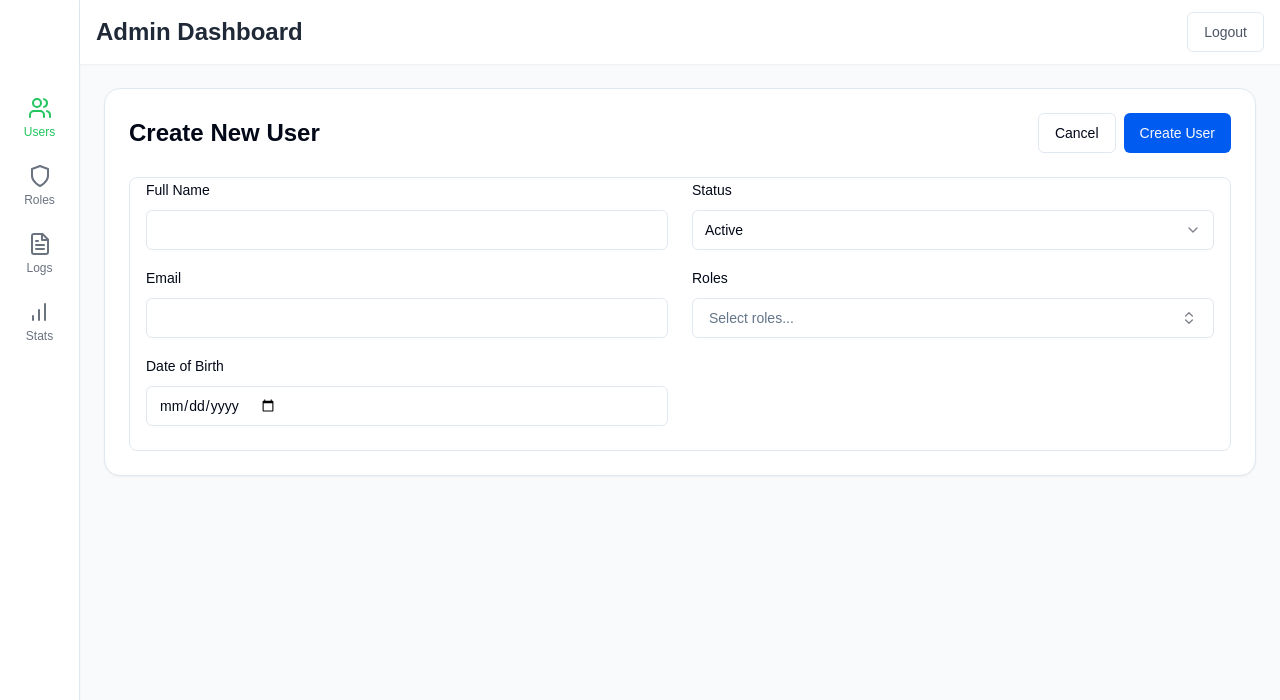
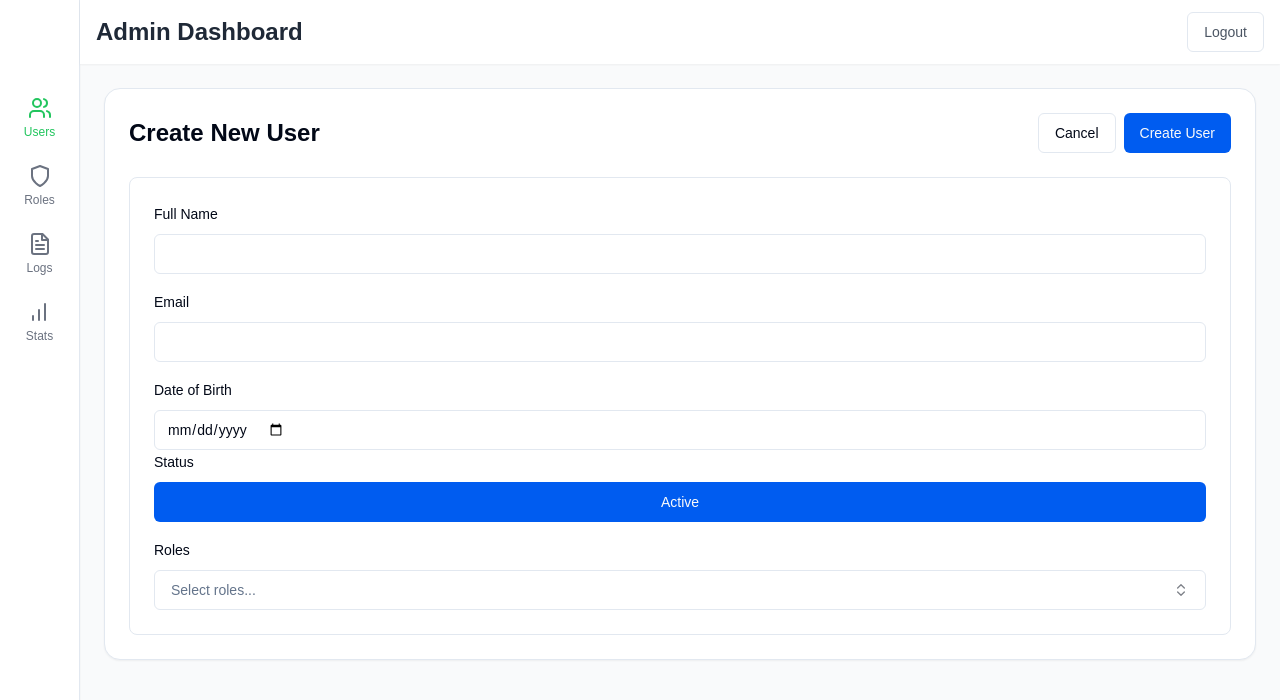
Before and after one commit to Ondrecho/BankWise, a Next.js app: page /admin/users/new in a window 1280 px wide. Shown: the top 700 px of the page. Built offline with nearby package versions, Linux system fonts and the light colour scheme.

Commit message:
add button for user status and fix info cols

```diff
--- a/src/app/admin/users/[id]/info/page.tsx
+++ b/src/app/admin/users/[id]/info/page.tsx
@@ -68,10 +68,7 @@ export default function UserInfoPage() {
             </Tabs>
 
             {/* Actual form for Personal Info */}
-            <div
-                className="grid grid-cols-1 md:grid-cols-2 gap-6 items-start"
-                style={{gridTemplateColumns: '75% 25%'}}
-            >
+            <div className="grid grid-cols-1 md:grid-cols-[2fr_1fr] items-start">
                 <UserForm
                     user={selectedUser}
                     roles={availableRoles}
--- a/src/features/admin-users/components/UserForm.tsx
+++ b/src/features/admin-users/components/UserForm.tsx
@@ -6,6 +6,7 @@ import { Label } from '@/components/ui/label';
 import { Select, SelectContent, SelectItem, SelectTrigger, SelectValue } from '@/components/ui/select';
 import { MultiSelect } from '@/components/ui/multi-select';
 import { Card, CardContent } from '@/components/ui/card';
+import {Button} from "@/components/ui/button";
 
 interface UserFormProps {
     user: User;
@@ -25,8 +26,8 @@ export const UserForm = ({
 
     return (
         <Card className="border-none shadow-none">
-            <CardContent className="px-4">
-                <div className="grid grid-cols-1 md:grid-cols-2 gap-6">
+            <CardContent className="p-6">
+                <div className="grid grid-cols-1 md:grid-cols-2 gap-6 ">
                     <div className="space-y-4">
                         <div className="space-y-2">
                             <Label htmlFor="fullName">Full Name</Label>
@@ -65,20 +66,15 @@ export const UserForm = ({
                     <div className="space-y-4">
                         <div className="space-y-2">
                             <Label htmlFor="status">Status</Label>
-                            <Select
-                                value={user.active ? 'active' : 'blocked'}
-                                onValueChange={(value) =>
-                                    onChangeAction({ ...user, active: value === 'active' })
-                                }
+                            <Button
+                                variant={user.active ? 'default' : 'destructive'}
+                                className="w-full"
+                                onClick={() => onChangeAction({...user, active: !user.active})}
                             >
-                                <SelectTrigger>
-                                    <SelectValue placeholder="Select status" />
-                                </SelectTrigger>
-                                <SelectContent>
-                                    <SelectItem value="active">Active</SelectItem>
-                                    <SelectItem value="blocked">Blocked</SelectItem>
-                                </SelectContent>
-                            </Select>
+                                {user.active
+                                    ? 'Active'
+                                    : 'Blocked'}
+                            </Button>
                         </div>
                         <div className="space-y-2">
                             <Label htmlFor="roles">Roles</Label>
@@ -94,7 +90,7 @@ export const UserForm = ({
                                     const selectedRoles = roles.filter(role =>
                                         selected.some(s => s.value === role.id.toString())
                                     );
-                                    onChangeAction({ ...user, roles: selectedRoles });
+                                    onChangeAction({...user, roles: selectedRoles});
                                 }}
                                 placeholder="Select roles..."
                             />
```
